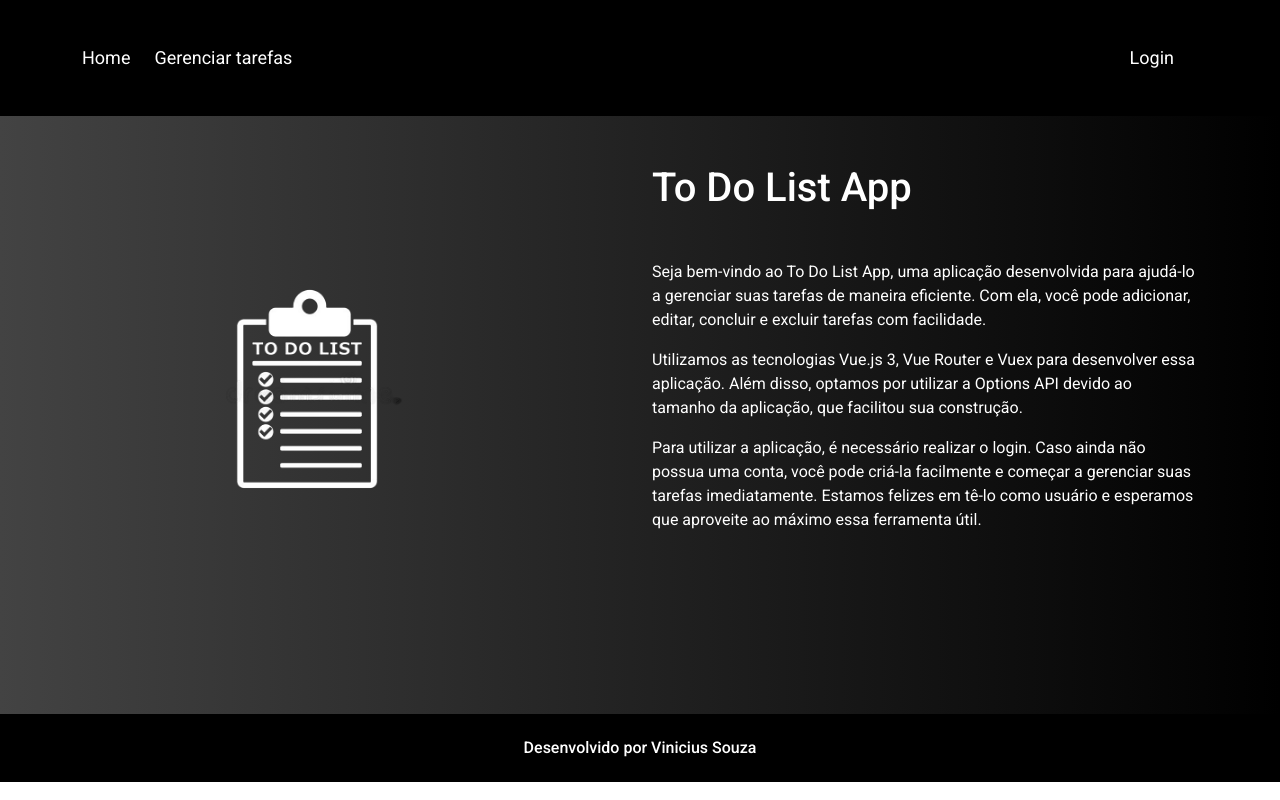
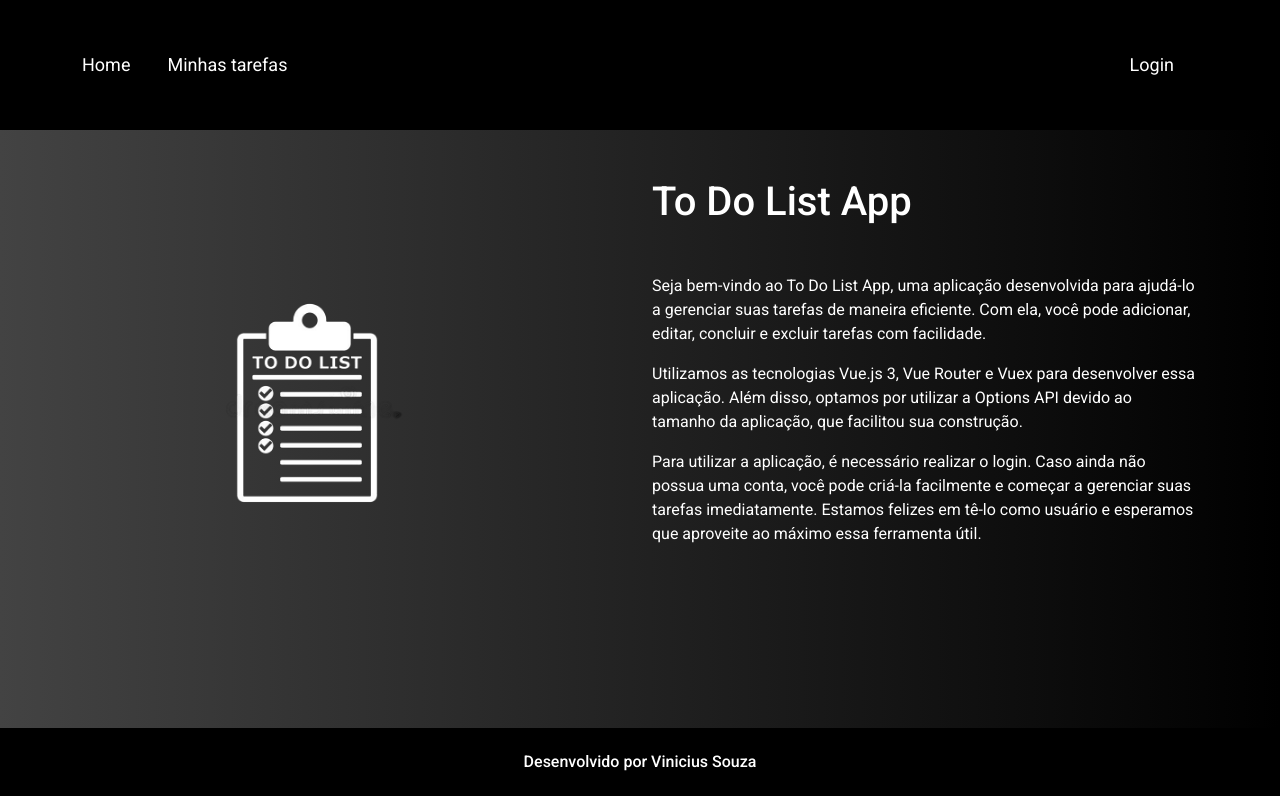
Before and after one commit to ViniciusSSouza23/todolistvue3, a Vue app: page / in a window 1280 px wide. Built offline with nearby package versions, Linux system fonts and the light colour scheme.

Commit message:
set modal to logout users

```diff
--- a/src/components/HeaderComponent.vue
+++ b/src/components/HeaderComponent.vue
@@ -3,9 +3,12 @@
     <div class="container py-5">
       <div class="d-flex align-items-center">
         <router-link to="/">Home</router-link>
-        <router-link :to="{ name: 'taskManager' }"
-          >Gerenciar tarefas</router-link
+        <router-link v-if="hasUser" :to="{ name: 'taskManager' }"
+          >Minhas tarefas</router-link
         >
+        <button v-else @click="showLoginModal = true" class="btn">
+          Minhas tarefas
+        </button>
         <div class="flex-fill"></div>
         <router-link v-if="!hasUser" :to="{ name: 'login' }">
           Login</router-link
@@ -13,11 +16,26 @@
         <button class="btn" @click="logout" v-else>Sair</button>
       </div>
     </div>
+    <el-dialog v-model="showLoginModal" class="bg-dark p-4">
+      <h4 class="mb-5 text-center text-white">
+        Para acessar essa area você precisa estar logado.
+      </h4>
+      <div class="d-flex justify-content-center">
+        <button class="btn btn-primary py-3 w-50" @click="goLogin">
+          Ir para Login
+        </button>
+      </div>
+    </el-dialog>
   </header>
 </template>
 <script>
 import { ElMessage } from "element-plus";
 export default {
+  data() {
+    return {
+      showLoginModal: false,
+    };
+  },
   computed: {
     hasUser() {
       if (this.$store.state.user.user && this.$store.state.user.user.id) {
@@ -35,6 +53,10 @@ export default {
         showClose: true,
         message: "Deslogado com sucesso",
       });
+    },
+    goLogin() {
+      this.showLoginModal = false;
+      this.$router.push({ name: "login" });
     },
   },
 };
```
